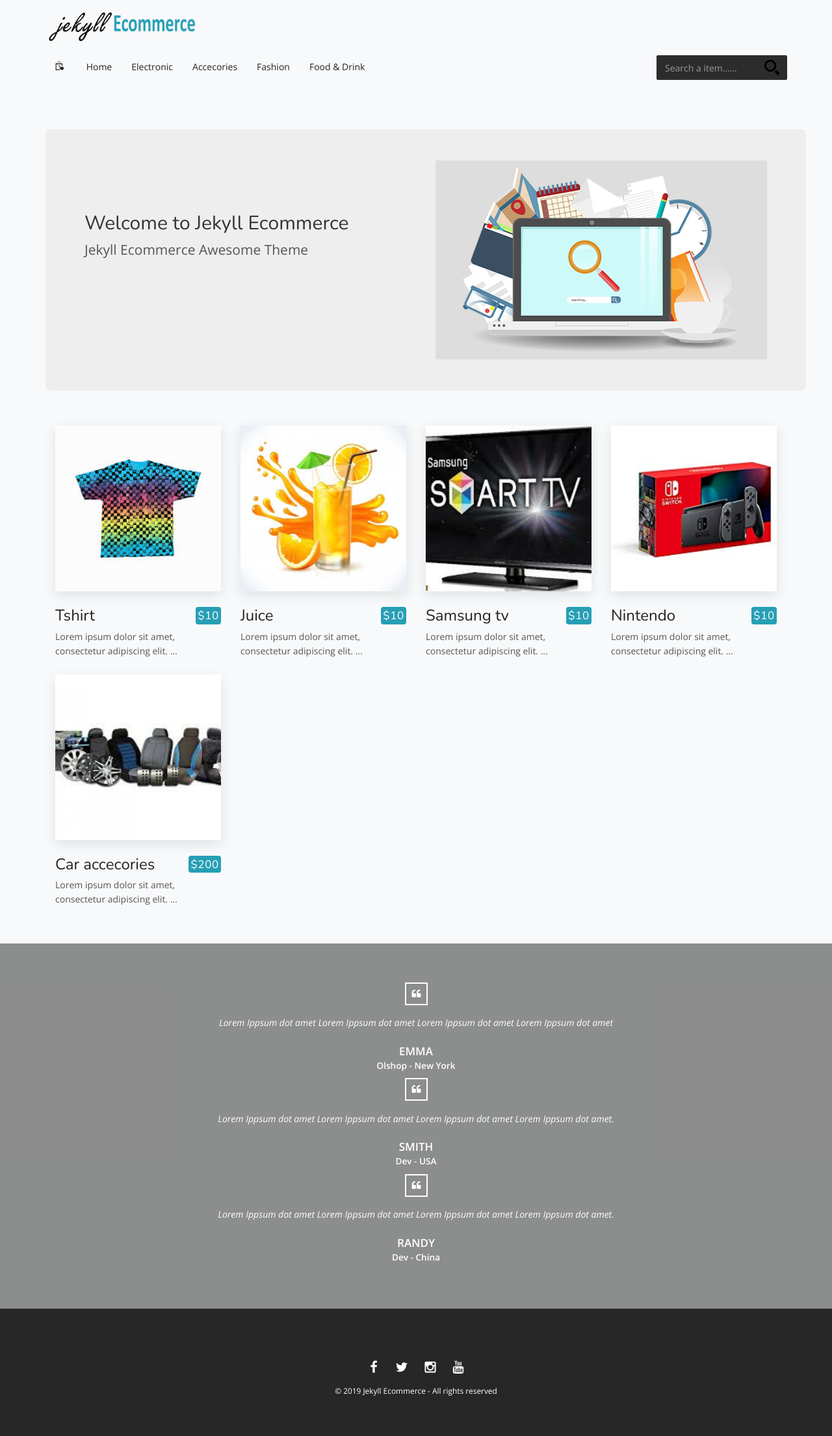
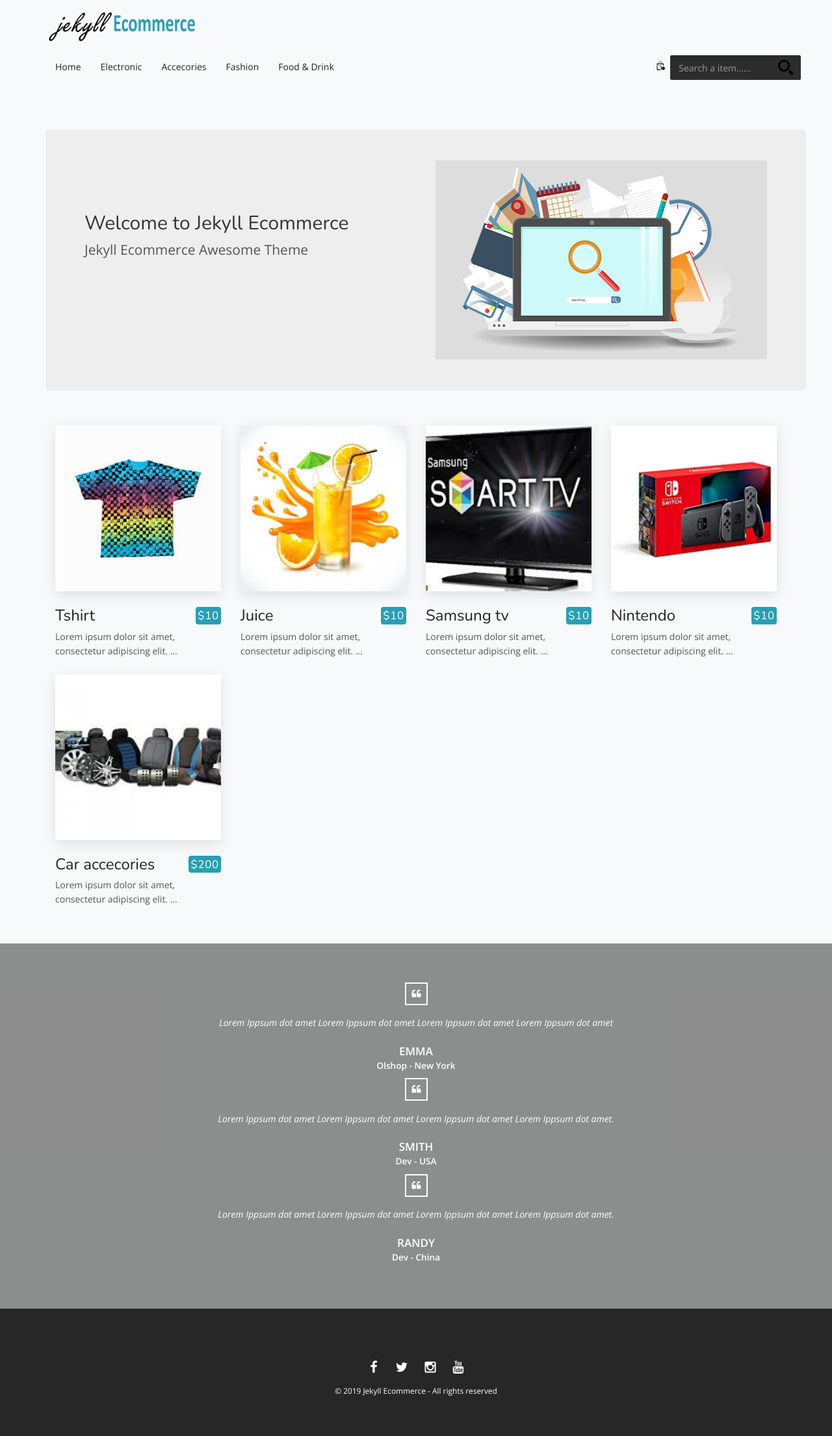
Before and after one commit to wahyu243/wah, a Jekyll site: the page built from index.html, in a window 1280 px wide. Shown: the whole page at 65% size. Built offline with Jekyll 4.4.1, drawn with Linux system fonts in a browser that asks for light colours; nearby versions of some CDN libraries; the list of posts is cut into pages by our own code.

Commit message:
Update header.html

```diff
--- a/_includes/header.html
+++ b/_includes/header.html
@@ -14,8 +14,7 @@
         <nav class="navbar navbar-expand-lg navbar-theme" id="bs-example-navbar-collapse-1" role="navigation">
             <div class="navbar-collapse collapse" id="navbarNav" style="">
                 <ul class="nav navbar-nav mr-auto">
-			<li><a class="scroll header__checkout snipcart-checkout pointer"><svg class="icon icon-bag"><use xlink:href="#icon-bag"></use></svg>&nbsp;<span class="snipcart-total-price"></span></a></li>
-			{% for menu in site.data.menu.items %}
+		{% for menu in site.data.menu.items %}
                 <li><a class="scroll" href="{{site.baseurl}}{{menu.url}}" title="{{ menu.name }}">{{ menu.name }}</a></li>{% endfor %}
                 </ul>
 
@@ -26,6 +25,8 @@
                 </div>
 
                 <div class="ui search focus">
+			<a class="scroll header__checkout snipcart-checkout pointer"><svg class="icon icon-bag"><use xlink:href="#icon-bag"></use></svg>&nbsp;<span class="snipcart-total-price"></span></a>
+
 			{% include search.html %}
                 </div>
             </div>
```
